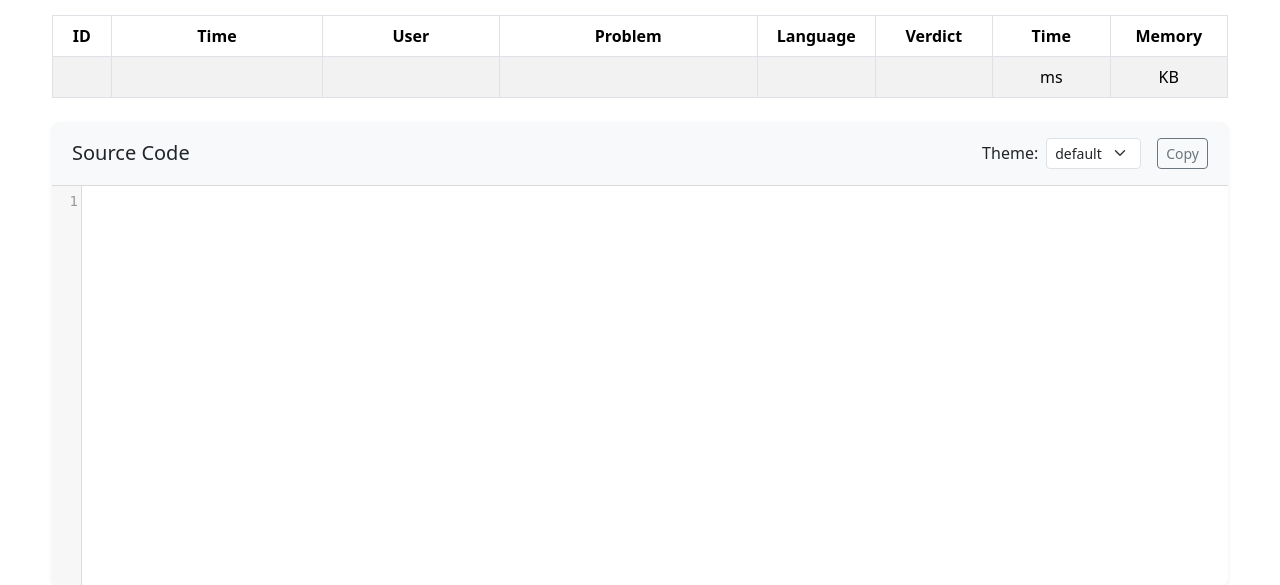
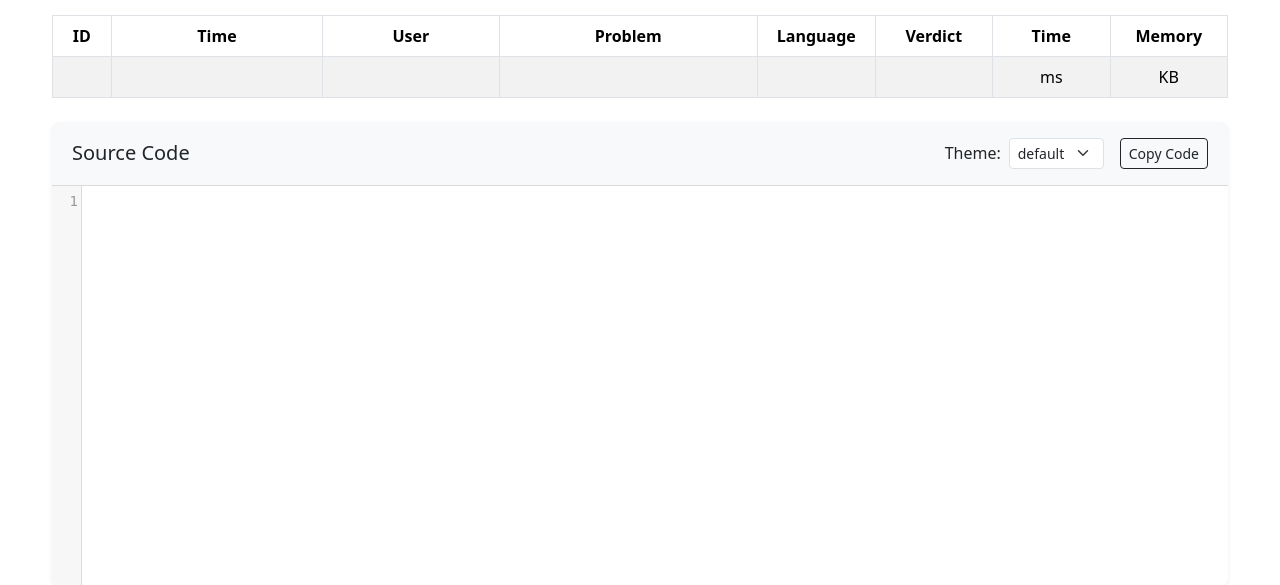
Before and after one commit to spike1236/WnSOJ, a Python web app: template templates/problemset/submission.html in a window 1280 px wide. Shown: the part 139-724 px from the top of the page. Run offline with Jinja, Linux system fonts and the light colour scheme; the template is opened without the code that fills it, so the values that code supplies are empty; some libraries are stand-ins or nearby versions.

Commit message:
templates improvements

```diff
--- a/ruff.toml
+++ b/ruff.toml
@@ -30,7 +30,6 @@ exclude = [
     "app/urls.py"
 ]
 
-# Same as Black.
 line-length = 88
 indent-width = 4
 
--- a/templates/problemset/submission.html
+++ b/templates/problemset/submission.html
@@ -61,8 +61,8 @@
                             <option value="eclipse">eclipse</option>
                         </select>
                     </div>
-                    <button id="copy_button" class="btn btn-outline-secondary btn-sm" onclick="copyCode(editor)">
-                        <i class="bi bi-clipboard"></i> Copy
+                    <button id="copy_button" class="btn btn-outline-dark btn-sm" onclick="copyCode(editor)">
+                        <i class="bi bi-clipboard"></i> Copy Code
                     </button>
                 </div>
             </div>
```
Also changed, not shown: templates/base.html (+0 -7 lines).
